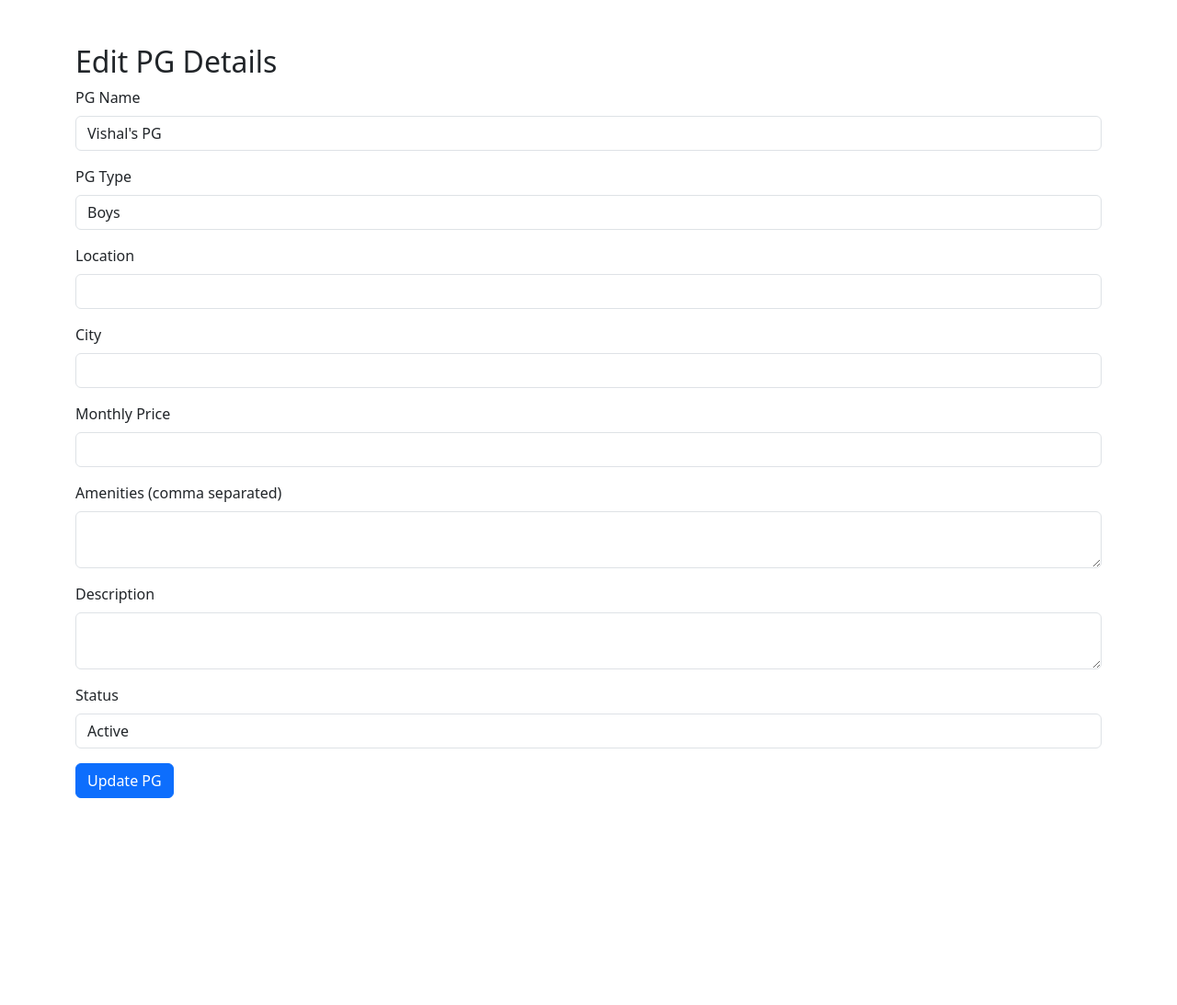
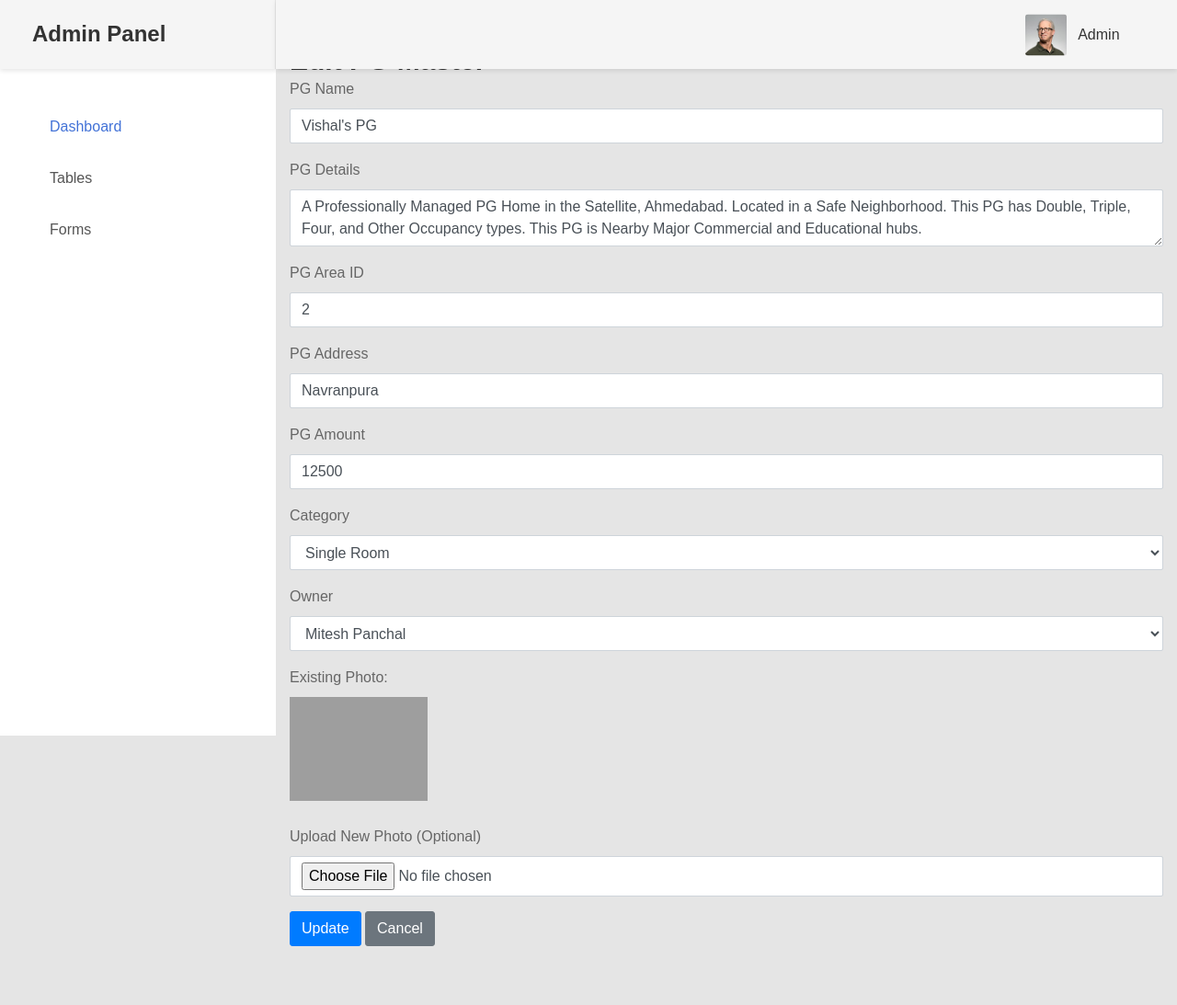
Before and after one commit to Smit-8923/PG, a PHP site: page /admin/edit-package-master.php?id=1 in a window 1280 px wide. Shown: the whole page at 92% size. Before the commit the page ends 868 px from the top, so only its background shows below. Run offline with PHP 8.4, Linux system fonts and the light colour scheme; data comes from the database, SQL or seed files in the repository; data that the repository does not hold is empty; some libraries are stand-ins or nearby versions; grey boxes are pictures that could not be loaded.

Commit message:
Admin Pakcage Updates

```diff
--- a/admin/edit-package-master.php
+++ b/admin/edit-package-master.php
@@ -1,110 +1,185 @@
 <?php
-// Database connection
-// include('includes/dbconn.php');
 session_start();
 include 'myclass/connection.php';
 
-if (!isset($_GET['id']) || !is_numeric($_GET['id']) || $_GET['id'] <= 0) {
-    echo "Invalid PG ID.";
+$id = $_GET['id'] ?? $_POST['pg_id'] ?? null;
+
+if (!$id) {
+    echo "<script>alert('Invalid ID'); window.location='pgmaster_table.php';</script>";
     exit;
 }
 
-$pg_id = intval($_GET['id']);
+$q = mysqli_query($connection, "SELECT * FROM tbl_pgmaster WHERE pg_id = '{$id}'") or die(mysqli_error($connection));
+$row = mysqli_fetch_array($q);
 
-// Fetch PG details
-$query = $connection->prepare("SELECT * FROM tbl_pgmaster WHERE pg_id = ?");
-$query->bind_param("i", $pg_id);
-$query->execute();
-$result = $query->get_result();
-$pg = $result->fetch_assoc();
+if (isset($_POST['btn'])) {
+    $pg_name = $_POST['pg_name'];
+    $pg_details = $_POST['pg_details'];
+    $pg_areaid = $_POST['pg_areaid'];
+    $pg_address = $_POST['pg_address'];
+    $pg_amount = $_POST['pg_amount'];
+    $category_id = $_POST['category_id'];
+    $owner_id = $_POST['owner_id'];
 
-if (!$pg) {
-    echo "PG not found.";
-    exit;
-}
+    if ($_FILES['pg_photos']['name'] != "") {
+        $pg_photos = $_FILES['pg_photos']['name'];
+        $filepath = $_FILES['pg_photos']['tmp_name'];
+        move_uploaded_file($filepath, "uploads/" . $pg_photos);
 
+        $updateQuery = "UPDATE tbl_pgmaster SET
+            pg_name='{$pg_name}',
+            pg_details='{$pg_details}',
+            pg_areaid='{$pg_areaid}',
+            pg_address='{$pg_address}',
+            pg_photos='{$pg_photos}',
+            pg_amount='{$pg_amount}',
+            category_id='{$category_id}',
+            owner_id='{$owner_id}'
+            WHERE pg_id='{$id}'";
+    } else {
+        $updateQuery = "UPDATE tbl_pgmaster SET
+            pg_name='{$pg_name}',
+            pg_details='{$pg_details}',
+            pg_areaid='{$pg_areaid}',
+            pg_address='{$pg_address}',
+            pg_amount='{$pg_amount}',
+            category_id='{$category_id}',
+            owner_id='{$owner_id}'
+            WHERE pg_id='{$id}'";
+    }
 
-
-// Update on form submission
-if (isset($_POST['update'])) {
-    $pg_name = $_POST['pg_name'];
-    $pg_type = $_POST['pg_type'];
-    $location = $_POST['location'];
-    $city = $_POST['city'];
-    $price = $_POST['price'];
-    $amenities = $_POST['amenities'];
-    $description = $_POST['description'];
-    $status = $_POST['status'];
-
-    $update = $connection->prepare("UPDATE tbl_pgmaster SET pg_name=?, pg_type=?, location=?, city=?, price=?, amenities=?, description=?, status=?, updated_at=NOW() WHERE pg_id=?");
-    $update->bind_param("ssssssssi", $pg_name, $pg_type, $location, $city, $price, $amenities, $description, $status, $pg_id);
-
-    if ($update->execute()) {
-        $success = "PG details updated successfully!";
+    if (mysqli_query($connection, $updateQuery)) {
+        echo "<script>alert('Record Updated Successfully'); window.location = 'pgmaster_table.php';</script>";
     } else {
-        $error = "Failed to update PG: " . $conn->error;
+        echo "Error updating record: " . mysqli_error($connection);
     }
 }
 ?>
 
+
+
 <!DOCTYPE html>
 <html lang="en">
+
 <head>
+    <meta charset="UTF-8">
     <title>Edit PG Master</title>
-    <link rel="stylesheet" href="assets/css/bootstrap.min.css">
+    <link href="vendor/bootstrap-4.1/bootstrap.min.css" rel="stylesheet">
+    <!-- Vendor CSS-->
+    <link href="vendor/animsition/animsition.min.css" rel="stylesheet" media="all">
+    <link href="vendor/bootstrap-progressbar/bootstrap-progressbar-3.3.4.min.css" rel="stylesheet" media="all">
+    <link href="vendor/wow/animate.css" rel="stylesheet" media="all">
+    <link href="vendor/css-hamburgers/hamburgers.min.css" rel="stylesheet" media="all">
+    <link href="vendor/slick/slick.css" rel="stylesheet" media="all">
+    <link href="vendor/select2/select2.min.css" rel="stylesheet" media="all">
+    <link href="vendor/perfect-scrollbar/perfect-scrollbar.css" rel="stylesheet" media="all">
+
+    <!-- Main CSS-->
+    <link href="css/theme.css" rel="stylesheet" media="all">
 </head>
-<body>
-<div class="container mt-5">
-    <h2>Edit PG Details</h2>
 
-    <?php if ($success): ?>
-        <div class="alert alert-success"><?= $success ?></div>
-    <?php elseif ($error): ?>
-        <div class="alert alert-danger"><?= $error ?></div>
-    <?php endif; ?>
+<body class="animastistion">
 
-    <form method="post">
-        <div class="mb-3">
-            <label for="pg_name" class="form-label">PG Name</label>
-            <input type="text" class="form-control" id="pg_name" name="pg_name" value="<?= htmlspecialchars($pg['pg_name']) ?>" required>
+    <div class="page-wrapper">
+        <!-- MENU SIDEBAR-->
+        <?php
+            include('./themepart/sidebar.php');
+        ?>
+        <!-- END MENU SIDEBAR-->
+
+        <!-- PAGE CONTAINER-->
+        <div class="page-container">
+            <!-- HEADER DESKTOP-->
+            <?php
+                include('./themepart/header.php');
+            ?>
+            <!-- END HEADER DESKTOP-->
+            <div class="container mt-5">
+                <h2>Edit PG Master</h2>
+                <form method="post" enctype="multipart/form-data" action="edit-package-master.php?id=<?= $id ?>">
+                <input type="hidden" name="pg_id" value="<?= $id ?>">
+                    <div class="form-group">
+                        <label>PG Name</label>
+                        <input type="text" name="pg_name" class="form-control" value="<?= $row['pg_name'] ?>" required>
+                    </div>
+                    <div class="form-group">
+                        <label>PG Details</label>
+                        <textarea name="pg_details" id="editor" class="form-control"><?= $row['pg_details'] ?></textarea>
+                    </div>
+                    <div class="form-group">
+                        <label>PG Area ID</label>
+                        <input type="text" name="pg_areaid" class="form-control" value="<?= $row['pg_areaid'] ?>" required>
+                    </div>
+                    <div class="form-group">
+                        <label>PG Address</label>
+                        <input type="text" name="pg_address" class="form-control" value="<?= $row['pg_address'] ?>"
+                            required>
+                    </div>
+                    <div class="form-group">
+                        <label>PG Amount</label>
+                        <input type="text" name="pg_amount" class="form-control" value="<?= $row['pg_amount'] ?>" required>
+                    </div>
+                    <div class="form-group">
+                        <label>Category</label>
+                        <select name="category_id" class="form-control" required>
+                            <?php
+                    $q = mysqli_query($connection, "SELECT * FROM tbl_category");
+                    while ($cat = mysqli_fetch_array($q)) {
+                        $selected = ($cat['category_id'] == $row['category_id']) ? 'selected' : '';
+                        echo "<option value='{$cat['category_id']}' $selected>{$cat['category_name']}</option>";
+                    }
+                    ?>
+                        </select>
+                    </div>
+                    <div class="form-group">
+                        <label>Owner</label>
+                        <select name="owner_id" class="form-control" required>
+                            <?php
+                    $q = mysqli_query($connection, "SELECT * FROM tbl_owner");
+                    while ($owner = mysqli_fetch_array($q)) {
+                        $selected = ($owner['owner_id'] == $row['owner_id']) ? 'selected' : '';
+                        echo "<option value='{$owner['owner_id']}' $selected>{$owner['owner_name']}</option>";
+                    }
+                    ?>
+                        </select>
+                    </div>
+                    <div class="form-group">
+                        <label>Existing Photo:</label><br>
+                        <img src="uploads/<?= $row['pg_photos'] ?>" width="150"><br><br>
+                        <label>Upload New Photo (Optional)</label>
+                        <input type="file" name="pg_photos" class="form-control">
+                    </div>
+                    <button type="submit" name="btn" class="btn btn-primary">Update</button>
+                    <a href="pgmaster_table.php" class="btn btn-secondary">Cancel</a>
+                </form>
+            </div>
         </div>
-        <div class="mb-3">
-            <label for="pg_type" class="form-label">PG Type</label>
-            <select name="pg_type" id="pg_type" class="form-control" required>
-                <option value="Boys" <?= $pg['pg_type'] == 'Boys' ? 'selected' : '' ?>>Boys</option>
-                <option value="Girls" <?= $pg['pg_type'] == 'Girls' ? 'selected' : '' ?>>Girls</option>
-                <option value="Co-ed" <?= $pg['pg_type'] == 'Co-ed' ? 'selected' : '' ?>>Co-ed</option>
-            </select>
-        </div>
-        <div class="mb-3">
-            <label for="location" class="form-label">Location</label>
-            <input type="text" class="form-control" name="location" id="location" value="<?= htmlspecialchars($pg['location']) ?>" required>
-        </div>
-        <div class="mb-3">
-            <label for="city" class="form-label">City</label>
-            <input type="text" class="form-control" name="city" id="city" value="<?= htmlspecialchars($pg['city']) ?>" required>
-        </div>
-        <div class="mb-3">
-            <label for="price" class="form-label">Monthly Price</label>
-            <input type="number" step="0.01" class="form-control" name="price" id="price" value="<?= htmlspecialchars($pg['price']) ?>" required>
-        </div>
-        <div class="mb-3">
-            <label for="amenities" class="form-label">Amenities (comma separated)</label>
-            <textarea class="form-control" name="amenities" id="amenities"><?= htmlspecialchars($pg['amenities']) ?></textarea>
-        </div>
-        <div class="mb-3">
-            <label for="description" class="form-label">Description</label>
-            <textarea class="form-control" name="description" id="description"><?= htmlspecialchars($pg['description']) ?></textarea>
-        </div>
-        <div class="mb-3">
-            <label for="status" class="form-label">Status</label>
-            <select name="status" id="status" class="form-control" required>
-                <option value="Active" <?= $pg['status'] == 'Active' ? 'selected' : '' ?>>Active</option>
-                <option value="Inactive" <?= $pg['status'] == 'Inactive' ? 'selected' : '' ?>>Inactive</option>
-            </select>
-        </div>
-        <button type="submit" name="update" class="btn btn-primary">Update PG</button>
-    </form>
-</div>
+    </div>
+
+    <script src="https://cdn.ckeditor.com/ckeditor5/36.0.1/classic/ckeditor.js"></script>
+    <script>
+        ClassicEditor.create(document.querySelector('#editor')).catch(error => {
+            console.error(error);
+        });
+    </script>
+
+    <!-- Jquery JS-->
+    <script src="vendor/jquery-3.2.1.min.js"></script>
+    <!-- Bootstrap JS-->
+    <script src="vendor/bootstrap-4.1/popper.min.js"></script>
+    <script src="vendor/bootstrap-4.1/bootstrap.min.js"></script>
+    <!-- Vendor JS-->
+    <script src="vendor/slick/slick.min.js"></script>
+    <script src="vendor/wow/wow.min.js"></script>
+    <script src="vendor/animsition/animsition.min.js"></script>
+    <script src="vendor/bootstrap-progressbar/bootstrap-progressbar.min.js"></script>
+    <script src="vendor/counter-up/jquery.waypoints.min.js"></script>
+    <script src="vendor/counter-up/jquery.counterup.min.js"></script>
+    <script src="vendor/circle-progress/circle-progress.min.js"></script>
+    <script src="vendor/perfect-scrollbar/perfect-scrollbar.js"></script>
+    <script src="vendor/chartjs/Chart.bundle.min.js"></script>
+    <script src="vendor/select2/select2.min.js"></script>
+
 </body>
+
 </html>
--- a/admin/pgmaster_table.php
+++ b/admin/pgmaster_table.php
@@ -99,7 +99,7 @@ if (isset($_GET['did'])) {
                                                     <td>" . $row['category_id'] . "</td>
                                                     <td>" . $row['owner_id'] . "</td>
                                                     <td>
-                                                        <a href='edit-package-master.php?id=" . $row['pg_id'] . "'>Edit</a> |
+                                                       <a href='edit-package-master.php?id=" . $row['pg_id'] . "'>Edit</a> |
                                                         <a href='?did=" . $row['pg_id'] . "'>Delete</a>
                                                     </td>
                                                 </tr>";
```
